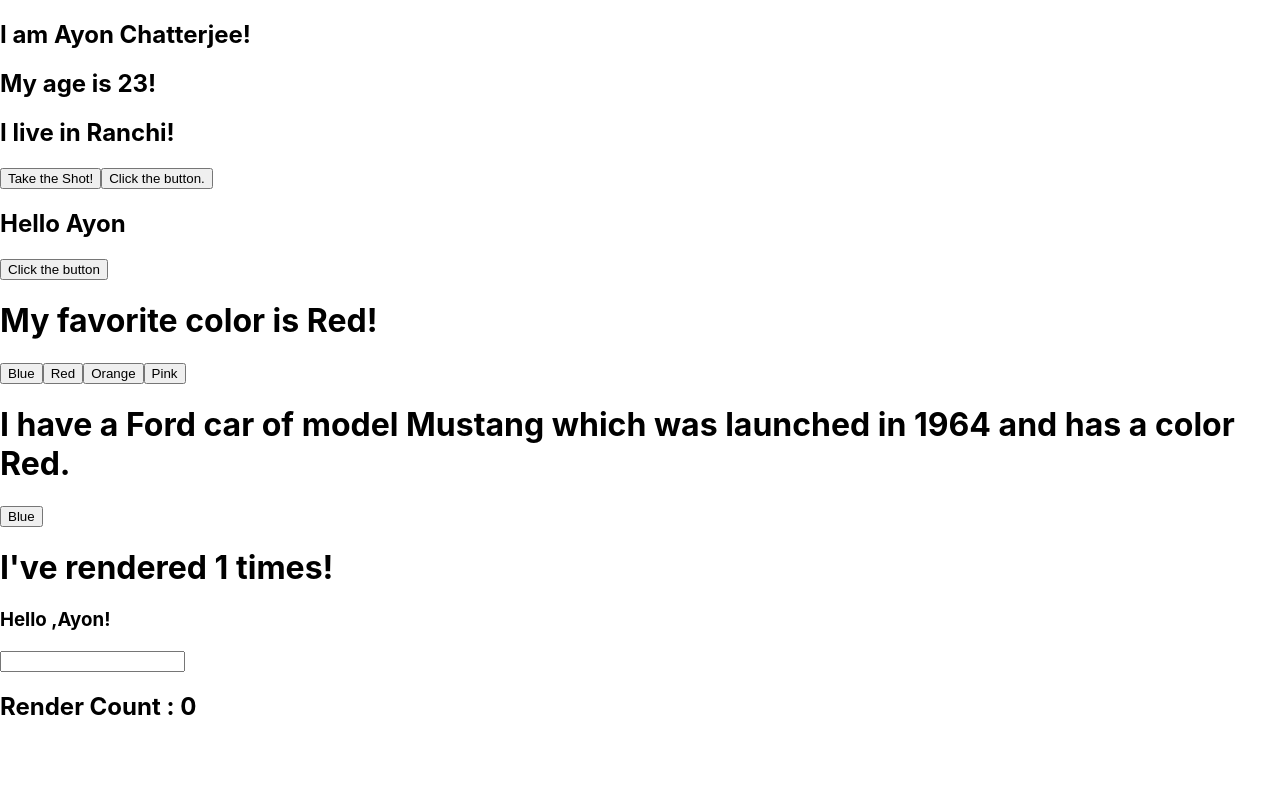
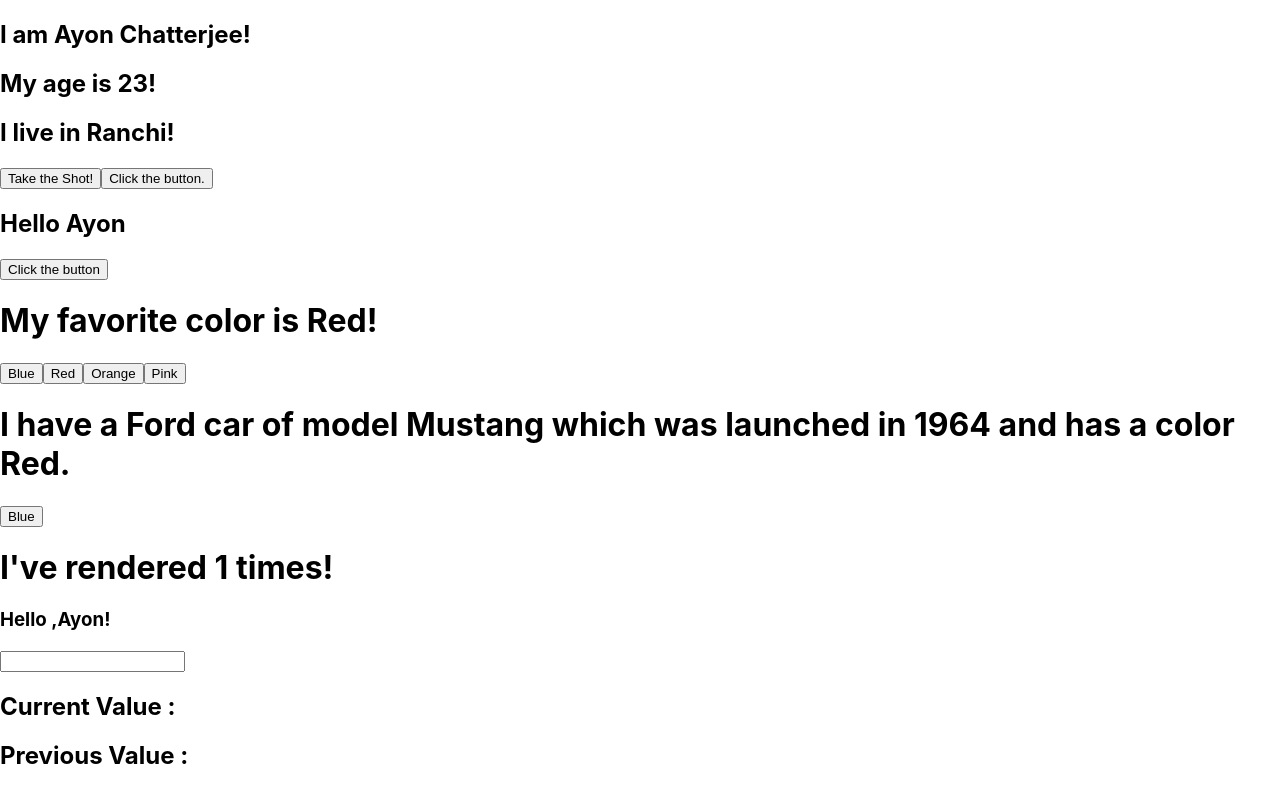
Before and after one commit to AyonChatterjee/JavaScript-and-React-Tutorials, a React (Create React App) app in the folder React Tutorials/my_react_tutorials/: page / in a window 1280 px wide. Shown: the part 713-1503 px from the top of the page. Before the commit the page ends 1454 px from the top, so only its background shows below. Built offline with nearby package versions, Linux system fonts and the light colour scheme.

Commit message:
Tracking State changes using useRef

```diff
--- a/React Tutorials/my_react_tutorials/src/UseRef.jsx
+++ b/React Tutorials/my_react_tutorials/src/UseRef.jsx
@@ -1,26 +1,27 @@
-import { useState , useEffect , useRef } from "react";
+import { useState, useEffect, useRef } from "react";
 import React from "react";
 
 
 function Application() {
-    const [inputValue , setInputValue] = useState("") ;
-    const count = useRef(0) ;
-
+    const [inputValue, setInputValue] = useState("");
+    const previousInputValue = useRef("");
 
     useEffect(() => {
-        count.current = count.current + 1 ;
-    }) ;
+        previousInputValue.current = inputValue;
+    }, [inputValue]);
 
     return (
         <>
-        <input
-        type="text"
-        value={inputValue}
-        onChange={(e) => setInputValue(e.target.value)} />
 
-        <h2>Render Count : {count.current}</h2>
+            <input
+                type="text"
+                value={inputValue}
+                onChange={(e) => setInputValue(e.target.value * 2)} />
+
+            <h2>Current Value : {inputValue}</h2>
+            <h2>Previous Value : {previousInputValue.current}</h2>
+
         </>
-    ) ;
+    );
 }
-
 export default Application;
```
